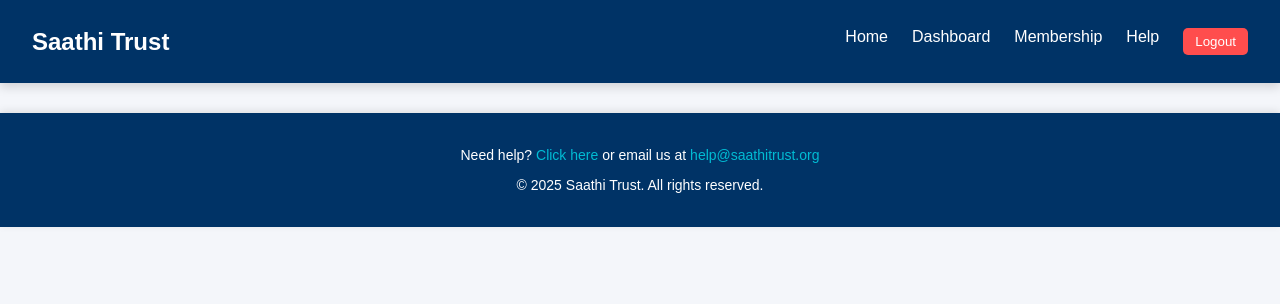
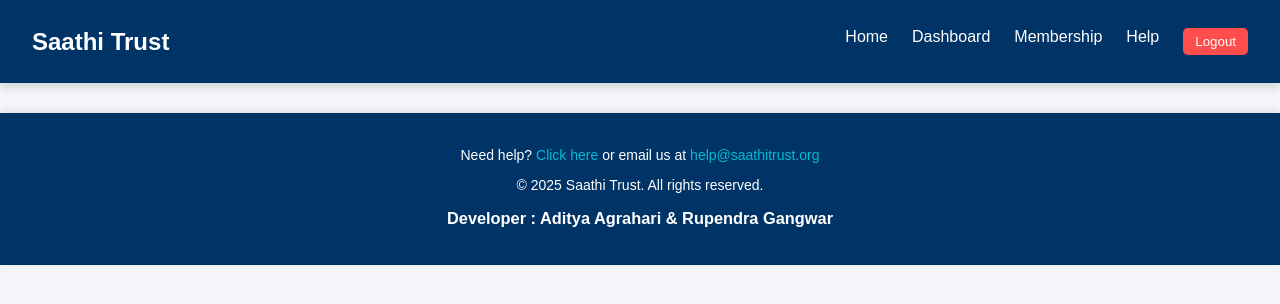
Before and after one commit to aditya8711/saathi-trust, a React (Vite) app: page /admin in a window 1280 px wide. Shown: the top 304 px of the page. Built offline with nearby package versions, Linux system fonts and the light colour scheme.

Commit message:
Update Ffooter.jsx

```diff
--- a/src/components/Ffooter.jsx
+++ b/src/components/Ffooter.jsx
@@ -6,6 +6,7 @@ const Footer = () => {
     <footer className="main-footer">
       <p>Need help? <a href="/request-help">Click here</a> or email us at <a href="mailto:help@saathitrust.org">help@saathitrust.org</a></p>
       <p>&copy; {new Date().getFullYear()} Saathi Trust. All rights reserved.</p>
+      <h3>Developer : Aditya Agrahari & Rupendra Gangwar</h3>
     </footer>
   );
 };
```
